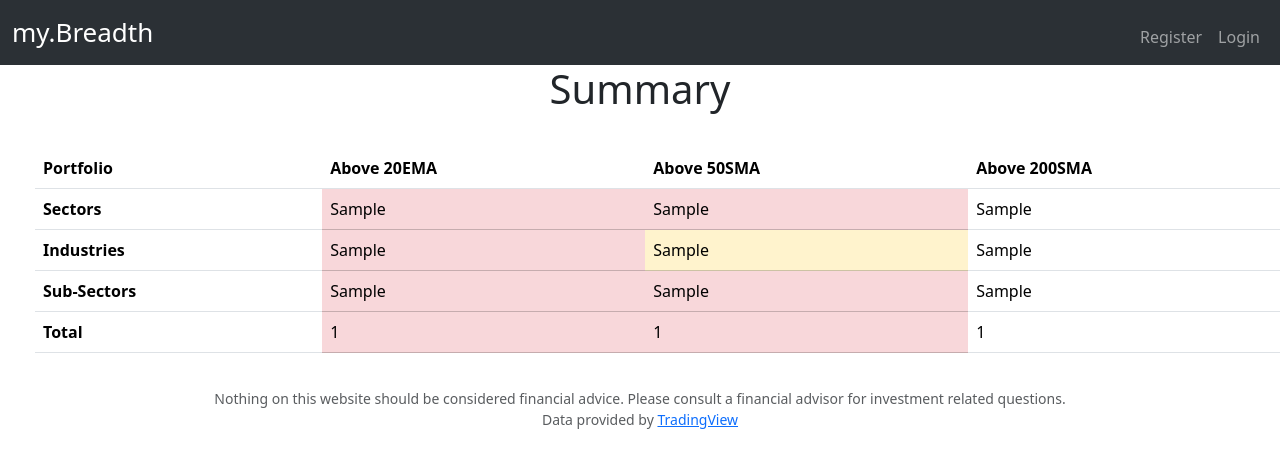
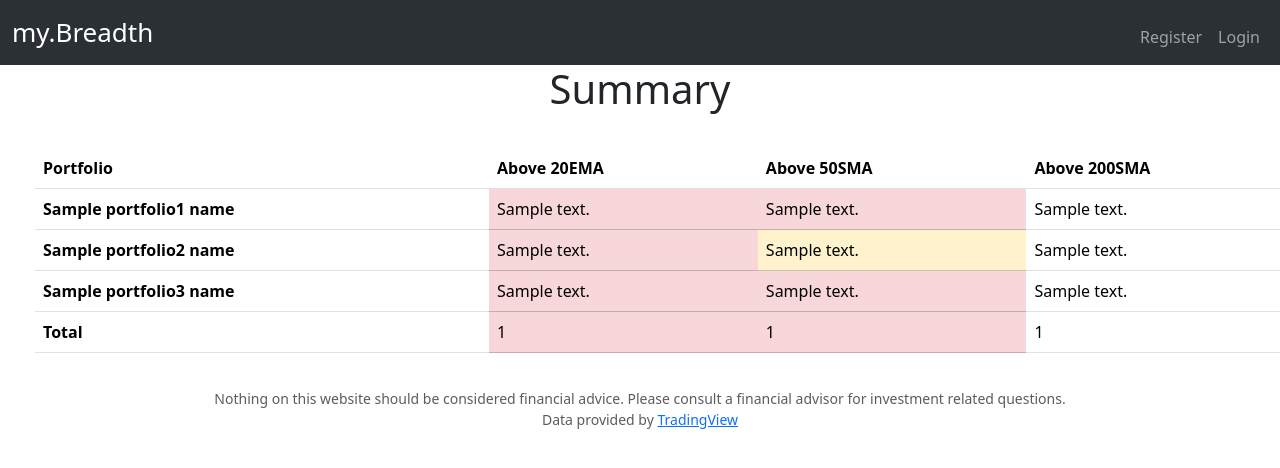
Before and after one commit to jarrodschilling/projects, a Flask app: template my_breadth/templates/summary.html in a window 1280 px wide. Shown: the top 468 px of the page. Run offline with Flask 3, Linux system fonts and the light colour scheme; the template is opened without the code that fills it: most values are stand-ins (such as "Sample title", 1, 10 or a date in 2020).

Commit message:
need to debug summary page when portfolio empty

```diff
--- a/my_breadth/app.py
+++ b/my_breadth/app.py
@@ -7,7 +7,7 @@
 from tempfile import mkdtemp
 from werkzeug.security import check_password_hash, generate_password_hash
 import datetime
-from functions import moving_avgs, login_required, portfolio_names
+from functions import moving_avgs, login_required, portfolio_names, ma_compute
 from dictionaries import sectors, industries, sub_sectors, stocks
 
 app = Flask(__name__)
@@ -195,50 +195,15 @@
         portfolio2_name = portfolio_names(portfolio2)
         portfolio3_name = portfolio_names(portfolio3)
 
-        portfolio1_ema20 = []
-        portfolio1_sma50 = []
-        portfolio1_sma200 = []
-        portfolio2_ema20 = []
-        portfolio2_sma50 = []
-        portfolio2_sma200 = []
-        portfolio3_ema20 = []
-        portfolio3_sma50 = []
-        portfolio3_sma200 = []
-
-
-        for stock in stocks:
-            symbol = stock[1]
-            screener = stock[2]
-            exchange = stock[3]
-            portfolio = stock[5]
-            ma = moving_avgs(symbol, screener, exchange)
-            ema20 = ma["COMPUTE"]["EMA20"]
-            sma50 = ma["COMPUTE"]["SMA50"]
-            sma200 = ma["COMPUTE"]["SMA200"]
-
-            if portfolio == "portfolio1":
-                if ema20 == "BUY":
-                    portfolio1_ema20.append(symbol)
-                if sma50 == "BUY":
-                    portfolio1_sma50.append(symbol)
-                if sma200 == "BUY":
-                    portfolio1_sma200.append(symbol)
-
-            if portfolio == "portfolio3":
-                if ema20 == "BUY":
-                    portfolio2_ema20.append(symbol)
-                if sma50 == "BUY":
-                    portfolio2_sma50.append(symbol)
-                if sma200 == "BUY":
-                    portfolio2_sma200.append(symbol)
-
-            if portfolio == "portfolio3":
-                if ema20 == "BUY":
-                    portfolio3_ema20.append(symbol)
-                if sma50 == "BUY":
-                    portfolio3_sma50.append(symbol)
-                if sma200 == "BUY":
-                    portfolio3_sma200.append(symbol)
+        portfolio1_ema20 = ma_compute(stocks, "portfolio1", "ema20")
+        portfolio1_sma50 = ma_compute(stocks, "portfolio1", "sma50")
+        portfolio1_sma200 = ma_compute(stocks, "portfolio1", "sma200")
+        portfolio2_ema20 = ma_compute(stocks, "portfolio2", "ema20")
+        portfolio2_sma50 = ma_compute(stocks, "portfolio2", "sma50")
+        portfolio2_sma200 = ma_compute(stocks, "portfolio2", "sma200")
+        portfolio3_ema20 = ma_compute(stocks, "portfolio3", "ema20")
+        portfolio3_sma50 = ma_compute(stocks, "portfolio3", "sma50")
+        portfolio3_sma200 = ma_compute(stocks, "portfolio3", "sma200")
 
 
         conn.commit()
@@ -302,78 +267,96 @@
     portfolio3 = cursor.fetchall()
 
 
-
-    while True:
-        try:
-            portfolio_1_name = portfolio1[0][4]
-            break
-        except IndexError:
-            portfolio_1_name = "none"
-            break
-
-    while True:
-        try:
-            portfolio_2_name = portfolio2[0][4]
-            break
-        except IndexError:
-            portfolio_2_name = "none"
-            break
-
-    while True:
-        try:
-            portfolio_3_name = portfolio3[0][4]
-            break
-        except IndexError:
-            portfolio_3_name = "none"
-            break
+    portfolio1_name = portfolio_names(portfolio1)
+    portfolio2_name = portfolio_names(portfolio2)
+    portfolio3_name = portfolio_names(portfolio3)
 
     conn.commit()
     conn.close()
 
-    return render_template("portfolio.html", investments=investments, portfolio1=portfolio1, portfolio2=portfolio2, portfolio3=portfolio3, portfolio_1_name=portfolio_1_name, portfolio_2_name=portfolio_2_name, portfolio_3_name=portfolio_3_name)
+    return render_template("portfolio.html", investments=investments, portfolio1=portfolio1, portfolio2=portfolio2, portfolio3=portfolio3, portfolio1_name=portfolio1_name, portfolio2_name=portfolio2_name, portfolio3_name=portfolio3_name)
 
 
 
 @app.route("/summary", methods=["POST", "GET"])
 @login_required
 def summary():
-    total_twenty_list = sec_twenty_list + ind_twenty_list + sub_sec_twenty_list
-    total_ten_list = sec_ten_list + ind_ten_list + sub_sec_ten_list
-    total_forty_list = sec_forty_list + ind_forty_list + sub_sec_forty_list
-    total_length = sec_length + ind_length + sub_sec_length
-    total_twenty = total_twenty_list / total_length
-    total_twenty = "{:.2%}".format(total_twenty)
-    total_ten = total_ten_list / total_length
-    total_ten = "{:.2%}".format(total_ten)
-    total_forty = total_forty_list / total_length
-    total_forty = "{:.2%}".format(total_forty)
+    name = session.get("user_id")
 
-    sec_twenty = sec_twenty_list / sec_length
-    sec_twenty = "{:.2%}".format(sec_twenty)
+    conn = sqlite3.connect('database.db')
+    cursor = conn.cursor()
 
-    sec_ten = sec_ten_list / sec_length
-    sec_ten = "{:.2%}".format(sec_ten)
+    cursor.execute("SELECT * FROM portfolios WHERE users_id = ?", (name,))
+    stocks = cursor.fetchall()
 
-    sec_forty = sec_forty_list / sec_length
-    sec_forty = "{:.2%}".format(sec_forty)
+    cursor.execute("SELECT * FROM portfolios WHERE portfolio_id = 'portfolio1' AND users_id = ?", (name,))
+    portfolio1 = cursor.fetchall()
 
-    ind_twenty = ind_twenty_list / ind_length
-    ind_twenty = "{:.2%}".format(ind_twenty)
+    cursor.execute("SELECT * FROM portfolios WHERE portfolio_id = 'portfolio2' AND users_id = ?", (name,))
+    portfolio2 = cursor.fetchall()
 
-    ind_ten = ind_ten_list / ind_length
-    ind_ten = "{:.2%}".format(ind_ten)
+    cursor.execute("SELECT * FROM portfolios WHERE portfolio_id = 'portfolio3' AND users_id = ?", (name,))
+    portfolio3 = cursor.fetchall()
 
-    ind_forty = ind_forty_list / ind_length
-    ind_forty = "{:.2%}".format(ind_forty)
+    portfolio1_name = portfolio_names(portfolio1)
+    portfolio2_name = portfolio_names(portfolio2)
+    portfolio3_name = portfolio_names(portfolio3)
 
-    sub_sec_twenty = sub_sec_twenty_list / sub_sec_length
-    sub_sec_twenty = "{:.2%}".format(sub_sec_twenty)
+    portfolio1_ema20 = ma_compute(stocks, "portfolio1", "ema20")
+    portfolio1_sma50 = ma_compute(stocks, "portfolio1", "sma50")
+    portfolio1_sma200 = ma_compute(stocks, "portfolio1", "sma200")
+    portfolio2_ema20 = ma_compute(stocks, "portfolio2", "ema20")
+    portfolio2_sma50 = ma_compute(stocks, "portfolio2", "sma50")
+    portfolio2_sma200 = ma_compute(stocks, "portfolio2", "sma200")
+    portfolio3_ema20 = ma_compute(stocks, "portfolio3", "ema20")
+    portfolio3_sma50 = ma_compute(stocks, "portfolio3", "sma50")
+    portfolio3_sma200 = ma_compute(stocks, "portfolio3", "sma200")
 
-    sub_sec_ten = sub_sec_ten_list / sub_sec_length
-    sub_sec_ten = "{:.2%}".format(sub_sec_ten)
+    conn.commit()
+    conn.close()
 
-    sub_sec_forty = sub_sec_forty_list / sub_sec_length
-    sub_sec_forty = "{:.2%}".format(sub_sec_forty)
+    total_ema20_list = portfolio1_ema20 + portfolio2_ema20 + portfolio3_ema20
+    total_sma50_list = portfolio1_sma50 + portfolio2_sma50 + portfolio3_sma50
+    total_sma200_list = portfolio1_sma200 + portfolio2_sma200 + portfolio3_sma200
+    total_length = len(portfolio1) + len(portfolio2) + len(portfolio3)
+
+    # NEEDS A DEBUG
+    total_ema20 = len(total_ema20_list) / total_length
+    total_ema20 = "{:.2%}".format(total_ema20)
+    total_sma50 = len(total_sma50_list) / total_length
+    total_sma50 = "{:.2%}".format(total_sma50)
+    total_sma200 = len(total_sma200_list) / total_length
+    total_sma200 = "{:.2%}".format(total_sma200)
+
+    if not len(portfolio1) == 0:
+        portfolio1_ema20_summary = len(portfolio1_ema20) / len(portfolio1)
+        portfolio1_ema20_summary = "{:.2%}".format(portfolio1_ema20_summary)
+
+        portfolio1_sma50_summary = len(portfolio1_sma50) / len(portfolio1)
+        portfolio1_sma50_summary = "{:.2%}".format(portfolio1_sma50_summary)
+
+        portfolio1_sma200_summary = len(portfolio1_sma200) / len(portfolio1)
+        portfolio1_sma200_summary = "{:.2%}".format(portfolio1_sma200_summary)
+
+    if not len(portfolio2) == 0:
+        portfolio2_ema20_summary = len(portfolio2_ema20) / len(portfolio2)
+        portfolio2_ema20_summary = "{:.2%}".format(portfolio2_ema20_summary)
+
+        portfolio2_sma50_summary = len(portfolio2_sma50) / len(portfolio2)
+        portfolio2_sma50_summary = "{:.2%}".format(portfolio2_sma50_summary)
+
+        portfolio2_sma200_summary = len(portfolio2_sma200) / len(portfolio2)
+        portfolio2_sma200_summary = "{:.2%}".format(portfolio2_sma200_summary)
+
+    if not len(portfolio3) == 0:
+        portfolio3_ema20_summary = len(portfolio3_ema20) / len(portfolio3)
+        portfolio3_ema20_summary = "{:.2%}".format(portfolio3_ema20_summary)
+
+        portfolio3_sma50_summary = len(portfolio3_sma50) / len(portfolio3)
+        portfolio3_sma50_summary = "{:.2%}".format(portfolio3_sma50_summary)
+
+        portfolio3_sma200_summary = len(portfolio3_sma200) / len(portfolio3)
+        portfolio3_sma200_summary = "{:.2%}".format(portfolio3_sma200_summary)
 
     if request.method == "GET":
-        return render_template("summary.html", total_twenty=total_twenty, total_ten=total_ten, total_forty=total_forty, sec_twenty=sec_twenty, sec_ten=sec_ten, sec_forty=sec_forty, ind_twenty=ind_twenty, ind_ten=ind_ten, ind_forty=ind_forty, sub_sec_twenty=sub_sec_twenty, sub_sec_ten=sub_sec_ten, sub_sec_forty=sub_sec_forty)
+        return render_template("summary.html", total_ema20=total_ema20, total_sma50=total_sma50, total_sma200=total_sma200, portfolio1_ema20_summary=portfolio1_ema20_summary, portfolio1_sma50_summary=portfolio1_sma50_summary, portfolio1_sma200_summary=portfolio1_sma200_summary, portfolio2_ema20_summary=portfolio2_ema20_summary, portfolio2_sma50_summary=portfolio2_sma50_summary, portfolio2_sma200_summary=portfolio2_sma200_summary, portfolio3_ema20_summary=portfolio3_ema20_summary, portfolio3_sma50_summary=portfolio3_sma50_summary, portfolio3_sma200_summary=portfolio3_sma200_summary, portfolio1_name=portfolio1_name, portfolio2_name=portfolio2_name, portfolio3_name=portfolio3_name)
--- a/my_breadth/templates/summary.html
+++ b/my_breadth/templates/summary.html
@@ -17,28 +17,28 @@
         </thead>
         <tbody>
                 <tr>
-                    <th scope="row">Sectors</th>
-                    <td class="table-danger">{{ sec_twenty }}</td>
-                    <td class="table-danger">{{ sec_ten }}</td>
-                    <td>{{ sec_forty }}</td>
+                    <th scope="row">{{ portfolio1_name }}</th>
+                    <td class="table-danger">{{ portfolio1_ema20_summary }}</td>
+                    <td class="table-danger">{{ portfolio1_sma50_summary }}</td>
+                    <td>{{ portfolio1_sma200_summary }}</td>
                 </tr>
                 <tr>
-                    <th scope="row">Industries</th>
-                    <td class="table-danger">{{ ind_twenty }}</td>
-                    <td class="table-warning">{{ ind_ten }}</td>
-                    <td>{{ ind_forty }}</td>
+                    <th scope="row">{{ portfolio2_name }}</th>
+                    <td class="table-danger">{{ portfolio2_ema20_summary }}</td>
+                    <td class="table-warning">{{ portfolio2_sma50_summary }}</td>
+                    <td>{{ portfolio2_sma200_summary }}</td>
                 </tr>
                 <tr>
-                    <th scope="row">Sub-Sectors</th>
-                    <td class="table-danger">{{ sub_sec_twenty }}</td>
-                    <td class="table-danger">{{ sub_sec_ten }}</td>
-                    <td>{{ sub_sec_forty }}</td>
+                    <th scope="row">{{ portfolio3_name }}</th>
+                    <td class="table-danger">{{ portfolio3_ema20_summary }}</td>
+                    <td class="table-danger">{{ portfolio3_sma50_summary }}</td>
+                    <td>{{ portfolio3_sma200_summary }}</td>
                 </tr>
                 <tr>
                     <th scope="row">Total</th>
-                    <td class="table-danger">{{ total_twenty }}</td>
-                    <td class="table-danger">{{ total_ten }}</td>
-                    <td>{{ total_forty }}</td>
+                    <td class="table-danger">{{ total_ema20 }}</td>
+                    <td class="table-danger">{{ total_sma50 }}</td>
+                    <td>{{ total_sma200 }}</td>
                 </tr>
         </tbody>
     </table>
```
Also changed, not shown: my_breadth/functions.py (+25 -0 lines), my_breadth/templates/portfolio.html (+6 -6 lines), my_breadth/testing.py (+0 -24 lines), 1 other file.
